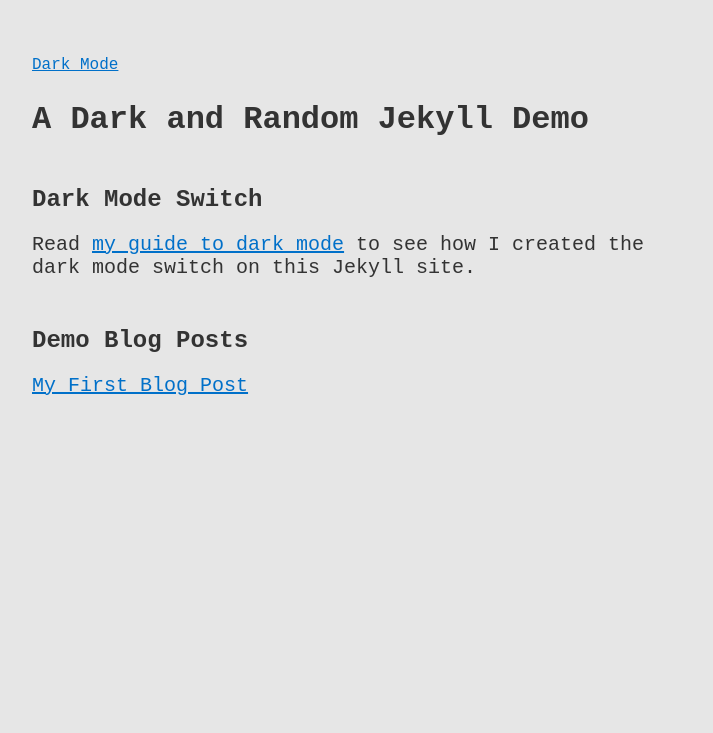
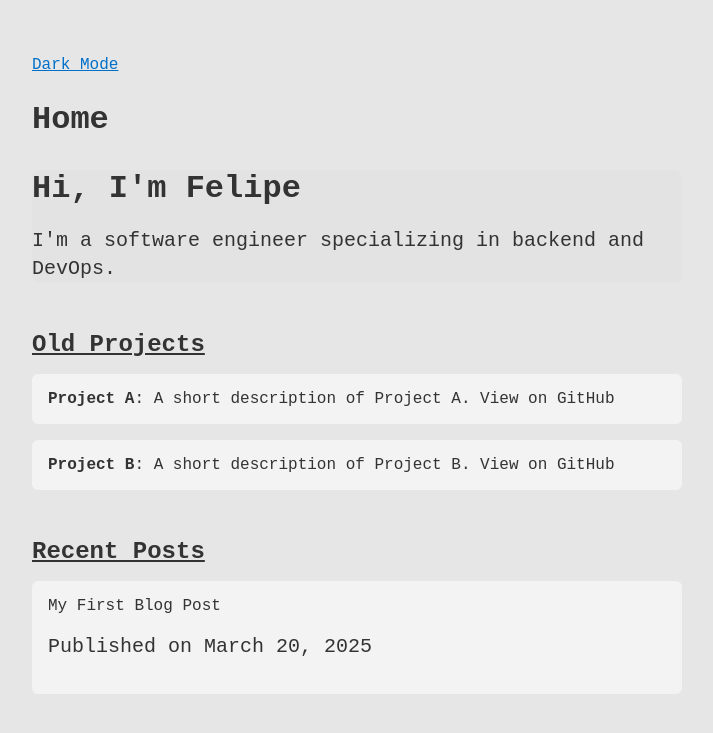
Before and after one commit to felipefernand3s/felipefernand3s.github.io, a Jekyll site: the page built from index.md, in a window 1280 px wide. Shown: the top 733 px of the page, without its empty margins (283-996 px from the left). Built offline with Jekyll 4.4.1, drawn with Linux system fonts in a browser that asks for light colours; our own code applies the rules of GitHub Pages for plain Markdown files.

Commit message:
adding some more content

```diff
--- a/_layouts/default.html
+++ b/_layouts/default.html
@@ -4,7 +4,7 @@
 <head>
     <meta charset="UTF-8">
     <meta name="generator" content="Jekyll">
-    <link rel='stylesheet' type='text/css' href='assets/css/main.css'>
+    <link rel='stylesheet' type='text/css' href='/assets/css/main.css'>
     <title>{{ page.title }}</title>
     <meta name="description" content="{{ site.description }}">
     <meta name="author" content="Derek Kedziora">
--- a/assets/css/main.scss
+++ b/assets/css/main.scss
@@ -58,3 +58,62 @@ h2 {
 p {
 	font-size: 1.25rem;
 }
+
+/* The hero section: big block in the middle */
+.hero {
+    margin: 2rem auto;
+    padding: var(--block-padding);
+    border-radius: 8px;
+    /* On light theme, use a darker background */
+    background-color: #e3e3e3;
+  }
+
+  /* On dark theme, keep it cohesive with a slightly darker shade */
+  [data-theme="dark"] .hero {
+    background-color: #222;
+  }
+
+  /* Headings & text inside the hero */
+  .hero h1 {
+    margin-bottom: 0.5rem;
+    font-size: 2rem;
+  }
+
+  .hero p {
+    margin-bottom: 1rem;
+    line-height: 1.4;
+  }
+
+  /* Generic section for your old projects / recent posts */
+  .section {
+    margin: 3rem auto;
+  }
+
+  .section h2 {
+    margin-bottom: 1rem;
+    font-size: 1.5rem;
+    text-decoration: underline;
+  }
+
+  /* Minimal "card" style for project/post listing (optional) */
+  .card-list {
+    list-style: none;
+    padding: 0;
+    margin: 0;
+  }
+
+  .card-list li {
+    background-color: #f3f3f3; /* Slightly lighter container in light mode */
+    margin-bottom: 1rem;
+    padding: 1rem;
+    border-radius: 6px;
+  }
+
+  [data-theme="dark"] .card-list li {
+    background-color: #333;
+  }
+
+  .card-list li a {
+    text-decoration: none;
+    color: inherit;
+  }
--- a/index.md
+++ b/index.md
@@ -1,17 +1,35 @@
 ---
-title: A Dark and Random Jekyll Demo
+layout: default
+title: Home
 ---
 
-## Dark Mode Switch
+<div class="hero">
+  <h1>Hi, I'm Felipe</h1>
+  <p>I'm a software engineer specializing in backend and DevOps.</p>
+</div>
 
-Read [my guide to dark mode](https://derekkedziora.com/blog/dark-mode-revisited) to see how I created the dark mode switch on this Jekyll site.
+<div class="section">
+  <h2>Old Projects</h2>
+  <ul class="card-list">
+    <li>
+      <strong>Project A</strong>: A short description of Project A.
+      <a href="https://github.com/your-username/project-a">View on GitHub</a>
+    </li>
+    <li>
+      <strong>Project B</strong>: A short description of Project B.
+      <a href="https://github.com/your-username/project-b">View on GitHub</a>
+    </li>
+  </ul>
+</div>
 
-## Demo Blog Posts
-
-{% for post in site.posts %}
-{% unless post.categories contains "now" %}
-
-[{{ post.title }}]({{ post.url }})
-
-{% endunless %}
-{% endfor %}
+<div class="section">
+  <h2>Recent Posts</h2>
+  <ul class="card-list">
+    {% for post in site.posts limit:3 %}
+      <li>
+        <a href="{{ post.url }}">{{ post.title }}</a>
+        <p>Published on {{ post.date | date: "%B %d, %Y" }}</p>
+      </li>
+    {% endfor %}
+  </ul>
+</div>
```
